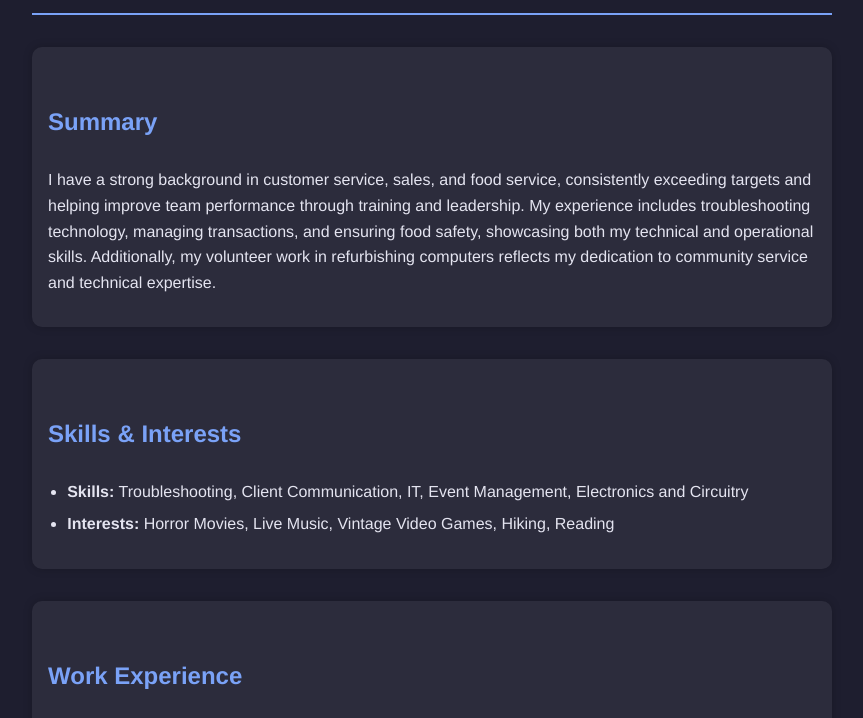
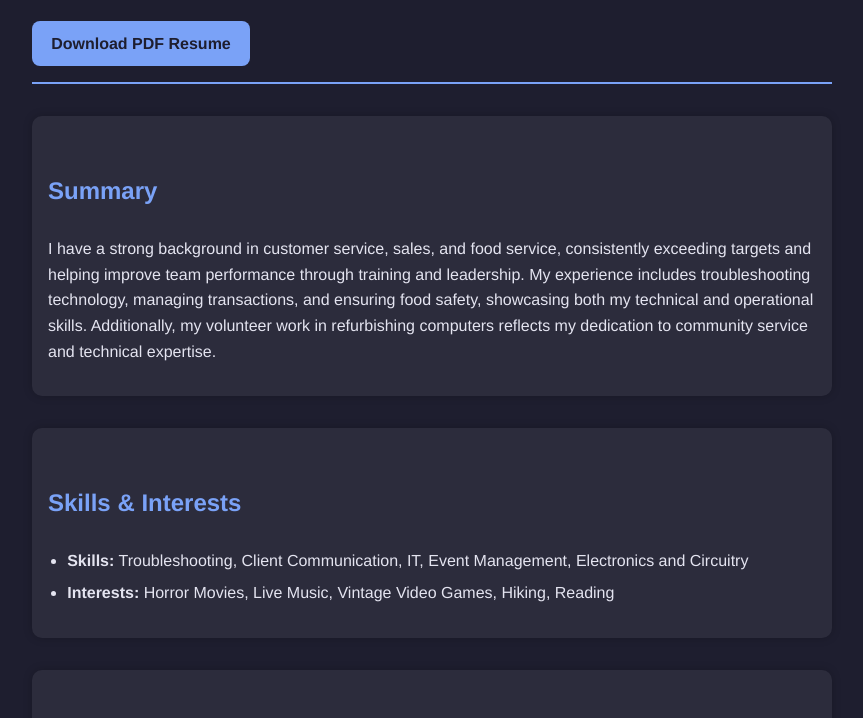
Before and after one commit to coralinekunda/coralinekunda.github.io, a plain HTML site: page index.html in a window 1280 px wide. Shown: the part 123-841 px from the top of the page, without its empty margins (208-1071 px from the left). Drawn offline with Linux system fonts and the light colour scheme.

Commit message:
Update index.html

```diff
--- a/index.html
+++ b/index.html
@@ -12,6 +12,8 @@
       --muted-color: #9aa5ce;
       --header-color: #f7768e;
       --card-bg: #2c2c3c;
+      --button-bg: #7aa2f7;
+      --button-text: #1e1e2f;
     }
 
     body {
@@ -52,6 +54,24 @@
     .contact {
       font-size: 0.95rem;
       color: var(--muted-color);
+      margin-bottom: 1rem;
+    }
+
+    .download-btn {
+      display: inline-block;
+      background-color: var(--button-bg);
+      color: var(--button-text);
+      padding: 0.6rem 1.2rem;
+      border: none;
+      border-radius: 8px;
+      font-weight: bold;
+      text-decoration: none;
+      margin-top: 0.5rem;
+      transition: background-color 0.3s ease;
+    }
+
+    .download-btn:hover {
+      background-color: #5a8af5;
     }
 
     .section {
@@ -91,6 +111,7 @@
     <div class="contact">
       Email: coralinekunda@gmail.com · Phone: (317) 503-7729 · Chicago, Illinois
     </div>
+    <a class="download-btn" href="Wesley_Kunda_Resume.pdf" download>Download PDF Resume</a>
   </header>
 
   <section class="section">
```
